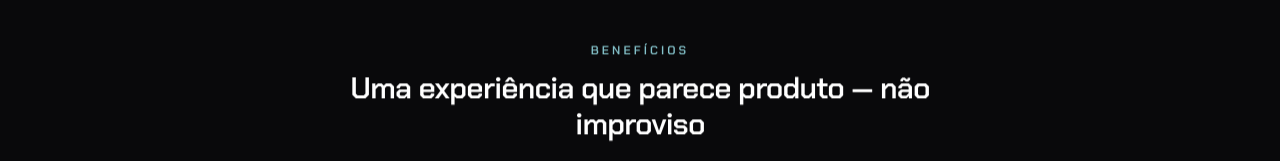
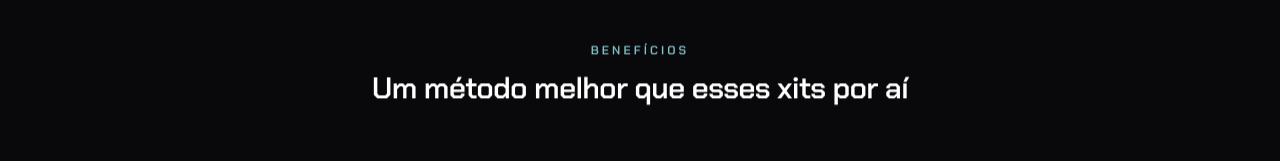
Before and after one commit to goulart1111/paginadevendasgoumenucelular20026, a React (Vite) app: page / in a window 1280 px wide. Shown: the part 753-914 px from the top of the page. Built offline with nearby package versions, Linux system fonts and the light colour scheme.

Commit message:
Atualizar titulo da secao beneficios

```diff
--- a/src/components/sections/FeaturesSection.tsx
+++ b/src/components/sections/FeaturesSection.tsx
@@ -7,11 +7,7 @@ export default function FeaturesSection() {
     <section id="beneficios" className="relative border-y border-white/10">
       <div className="container px-6 py-16 md:py-24">
         <div data-reveal>
-          <SectionHeading
-            eyebrow="BENEFÍCIOS"
-            title="Uma experiência que parece produto — não improviso"
-            description="A ideia é simples: reduzir fricção e deixar o controle do menu confortável no celular, com um visual premium-tech."
-          />
+          <SectionHeading eyebrow="BENEFÍCIOS" title="Um método melhor que esses xits por aí" />
         </div>
 
         <div className="mt-12 grid gap-4 md:mt-14 md:grid-cols-2 lg:grid-cols-3">
```
